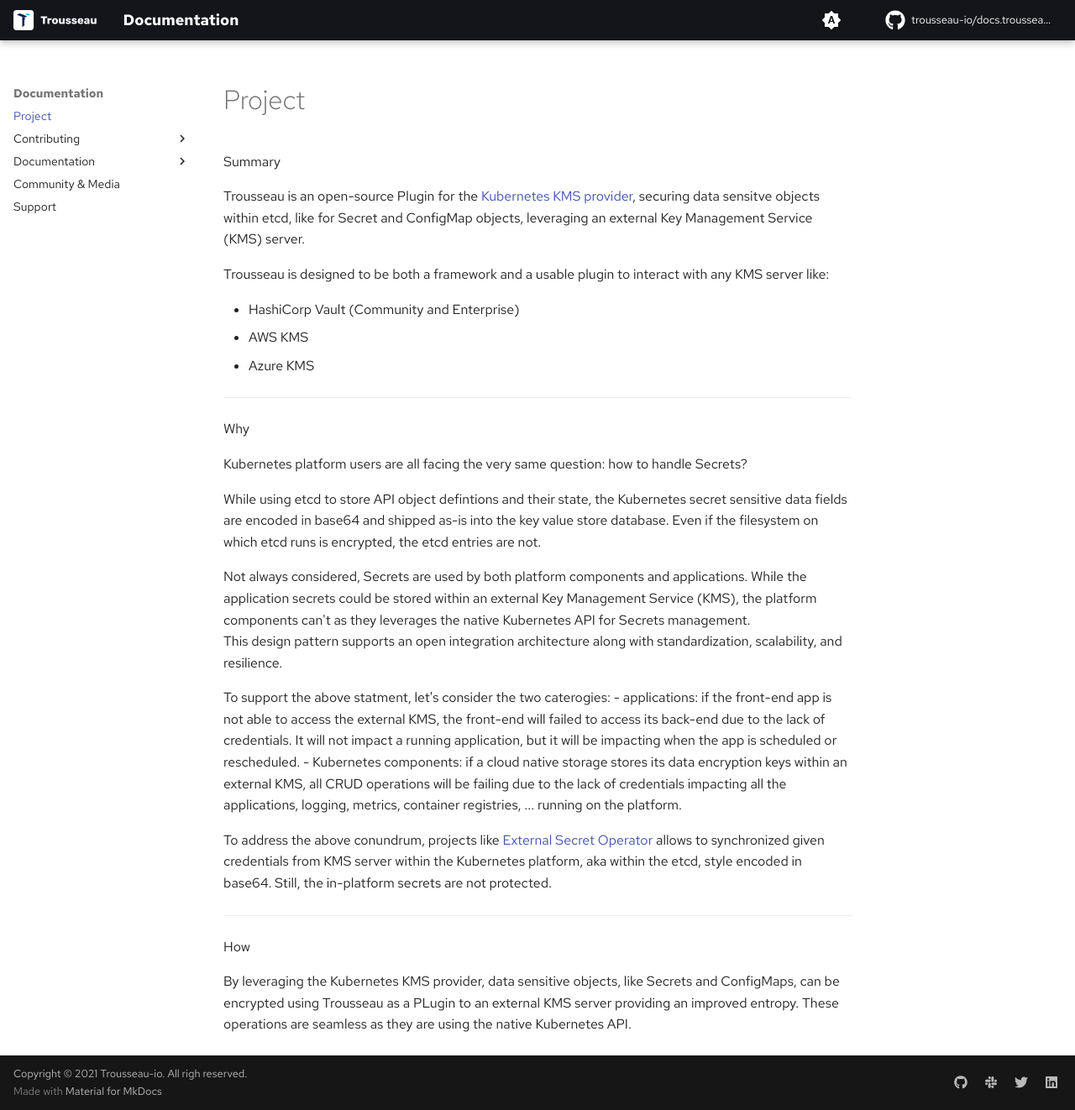
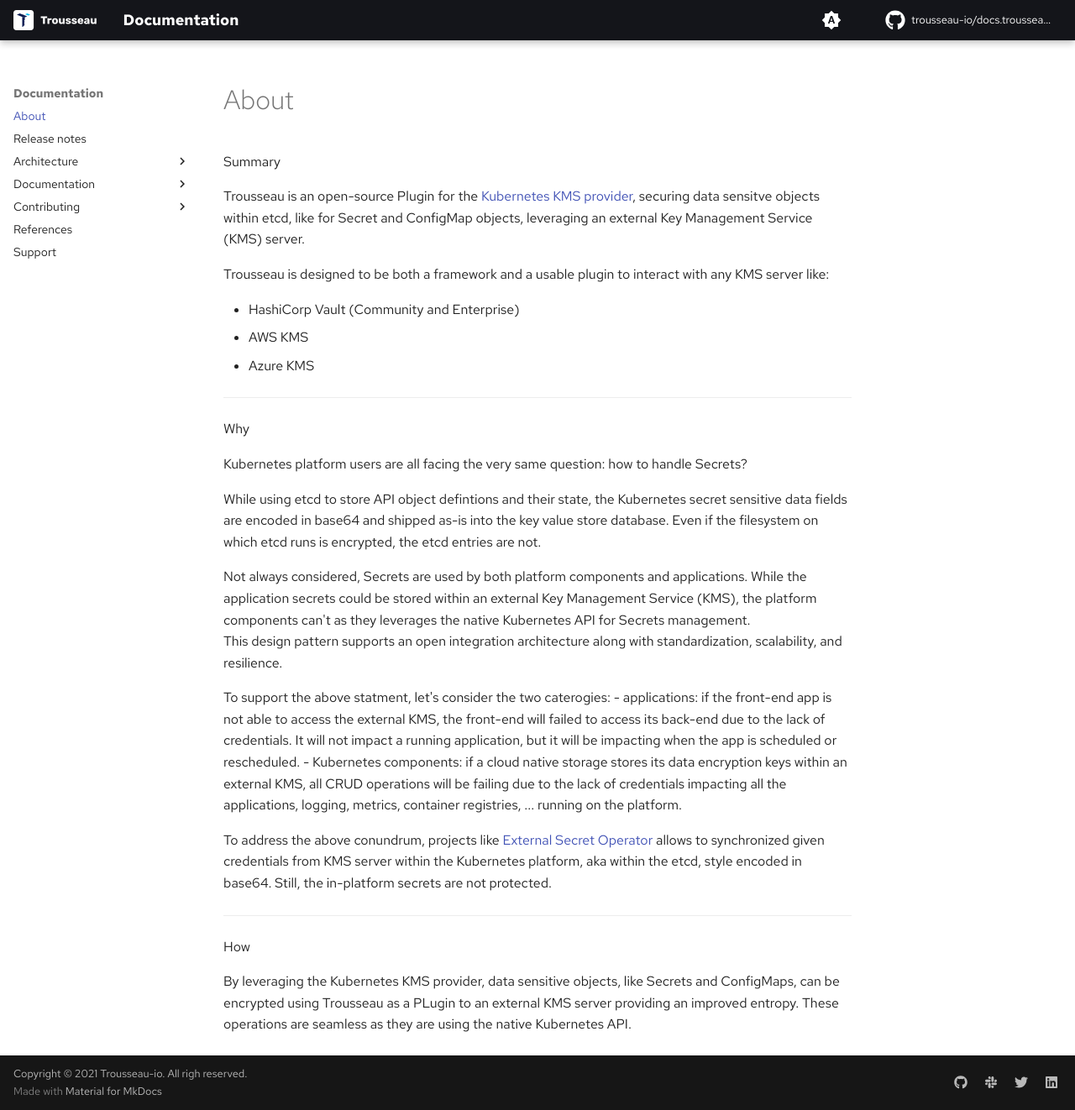
Before and after one commit to Trousseau-io/docs.trousseau.io, an MkDocs documentation site: the page built from docs/index.md, in a window 1280 px wide and 1322 px high. Shown: the whole window at 84% size. Built offline with MkDocs 1.6.1 and Material for MkDocs 9.7.7, drawn with Linux system fonts in a browser that asks for light colours; some web fonts are replaced; comment, search, counter and statistics services are not loaded.

Commit message:
Update mkdocs.yml

```diff
--- a/mkdocs.yml
+++ b/mkdocs.yml
@@ -91,16 +91,17 @@
           format: !!python/name:pymdownx.superfences.fence_code_format
 
 nav:
-  - Project: 'index.md'
+  - About: 'index.md'
+  - Release notes: 'trousseau/release_notes.md'
+  - Architecture:
+    - Concepts: 'trousseau/concepts.md'
+    - Secrets Management: 'trousseau/secretmanagement.md'
+    - Troussseau Architecture: 'trousseau/architecture.md'
+  - Documentation:
+    - Deployment: 'trousseau/deployment.md'
+    - Operations: 'trousseau/operations.md'
   - Contributing:
     - Guidelines: 'contributing.md'
     - Development: 'trousseau/dev.md'
-  - Documentation:
-    - Release Notes: 'trousseau/release_notes.md'
-    - Concepts: 'trousseau/concepts.md'
-    - Secrets Management: 'trousseau/secretmanagement.md'
-    - Architecture: 'trousseau/architecture.md'
-    - Deployment: 'trousseau/deployment.md'
-    - Operations: 'trousseau/operations.md'
-  - Community & Media: 'trousseau/community.md'
+  - References: 'trousseau/community.md'
   - Support: 'support.md'
```
